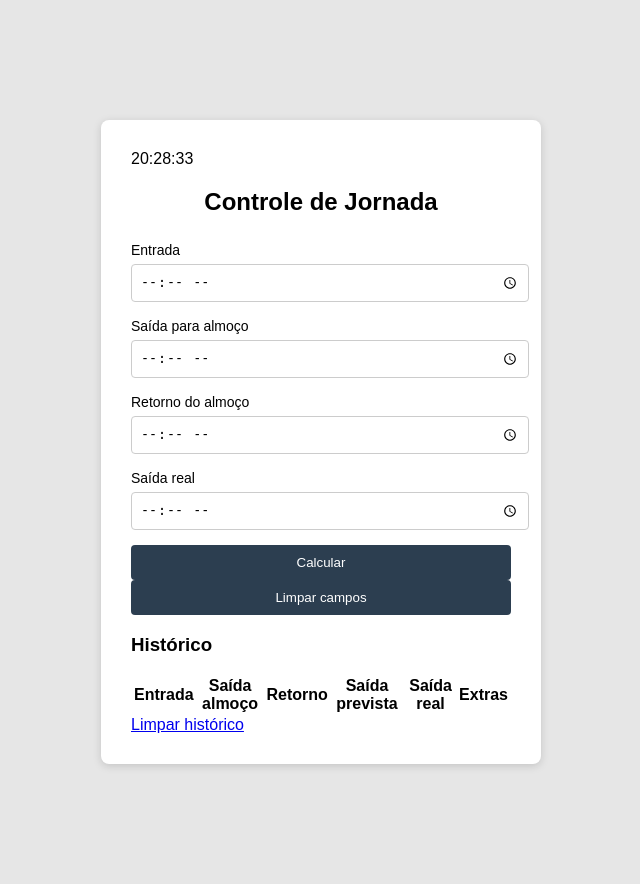
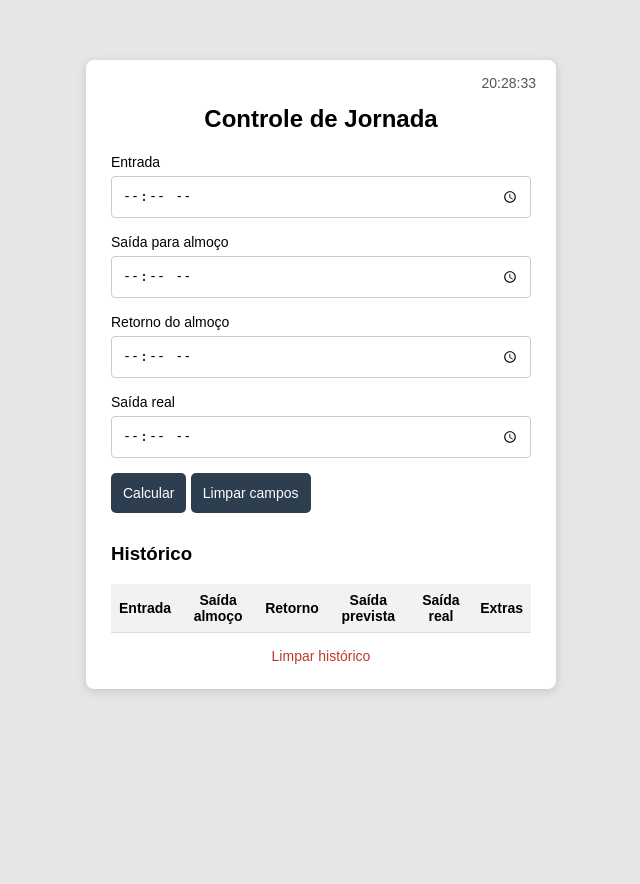
Before and after one commit to tkageyama-design/horario, a Flask app: page / in a window 1280 px wide. Shown: the whole page, without its empty margins (319-959 px from the left). After the commit the page ends 693 px from the top, so only its background shows below. Run offline with Flask 3, Linux system fonts and the light colour scheme; lists and menus that the app fills with data are empty.

Commit message:
Add files via upload

```diff
--- a/static/style.css
+++ b/static/style.css
@@ -1,54 +1,195 @@
 body{
+
 background:#e6e6e6;
 font-family:Arial, Helvetica, sans-serif;
+margin:0;
+padding:0;
+
 }
 
 .container{
-width:380px;
-margin:120px auto;
+
+max-width:420px;
+margin:auto;
+margin-top:60px;
 background:white;
-padding:30px;
+padding:25px;
 border-radius:8px;
-box-shadow:0 2px 8px rgba(0,0,0,0.15);
+box-shadow:0 2px 10px rgba(0,0,0,0.15);
+position:relative;
+
 }
 
 h2{
+
 text-align:center;
-margin-bottom:25px;
+margin-bottom:20px;
+
+}
+
+h3{
+
+margin-top:30px;
+
 }
 
 label{
+
 font-size:14px;
+
 }
 
 input{
+
 width:100%;
-padding:8px;
+padding:10px;
 margin-top:5px;
 margin-bottom:15px;
 border:1px solid #ccc;
 border-radius:4px;
+box-sizing:border-box;
+
 }
 
 button{
-width:100%;
-padding:10px;
+
+flex:1;
+padding:12px;
 background:#2c3e50;
 color:white;
 border:none;
-border-radius:4px;
+border-radius:5px;
 cursor:pointer;
+font-size:14px;
+
 }
 
 button:hover{
+
 background:#1f2f3d;
+
 }
 
-.resultado{
+.resultados{
+
 margin-top:20px;
-padding:12px;
+background:#f4f4f4;
+padding:15px;
+border-radius:5px;
+font-size:15px;
+
+}
+
+table{
+
+width:100%;
+margin-top:10px;
+border-collapse:collapse;
+font-size:14px;
+
+}
+
+th,td{
+
+padding:8px;
+border-bottom:1px solid #ddd;
+text-align:center;
+
+}
+
+th{
+
 background:#f2f2f2;
-border-radius:4px;
+
+}
+
+.limpar{
+
+display:block;
 text-align:center;
-font-size:18px;
+margin-top:15px;
+color:#c0392b;
+text-decoration:none;
+font-size:14px;
+
 }
+
+.relogio{
+
+position:absolute;
+top:15px;
+right:20px;
+
+font-size:14px;
+color:#555;
+
+font-weight:500;
+
+}
+
+@media(max-width:480px){
+
+.container{
+
+margin-top:30px;
+margin-left:10px;
+margin-right:10px;
+
+}
+
+.progressoExpediente{
+
+margin-top:20px;
+text-align:center;
+
+}
+
+.barraProgresso{
+
+width:100%;
+height:14px;
+background:#e0e0e0;
+border-radius:8px;
+overflow:hidden;
+
+}
+
+.barraPreenchida{
+
+height:100%;
+width:0%;
+transition:width 0.8s ease;
+
+}
+
+.relogio{
+
+position:absolute;
+top:15px;
+right:20px;
+font-size:14px;
+color:#555;
+
+}
+
+.botoes{
+
+display:flex;
+gap:10px;
+margin-top:10px;
+
+}
+
+button{
+
+flex:1;
+padding:10px;
+border:none;
+border-radius:5px;
+background:#2c3e50;
+color:white;
+cursor:pointer;
+
+}
+
+}
```
